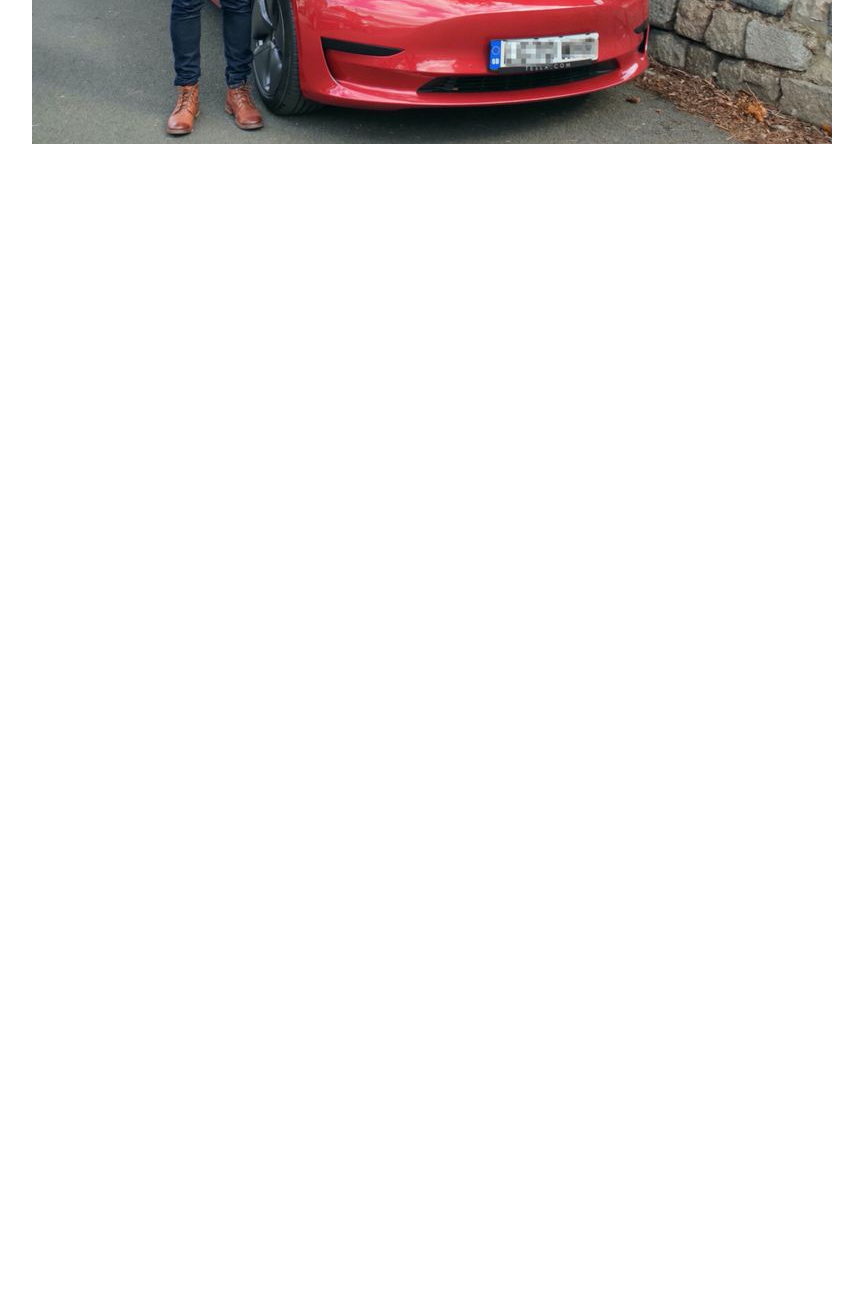
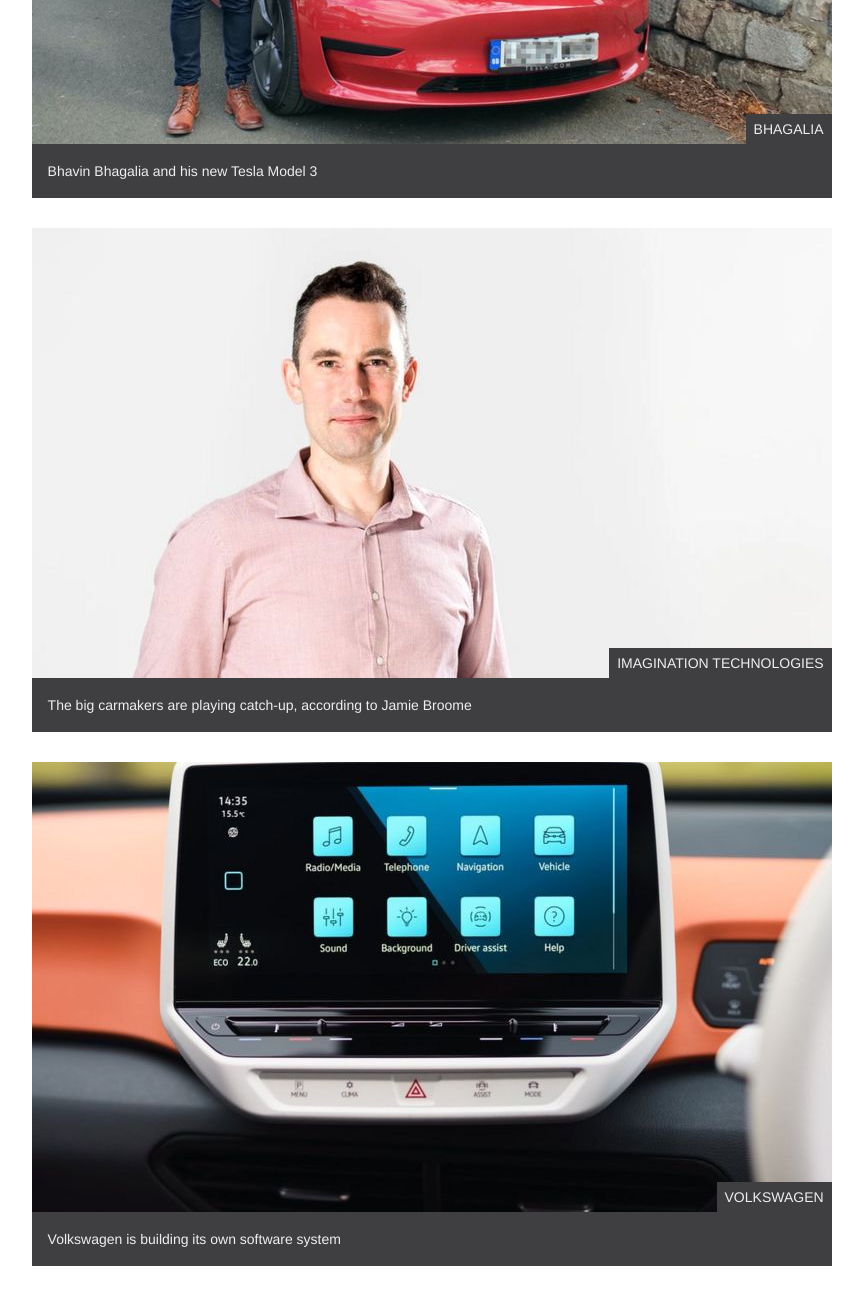
Before and after one commit to mpuccinelli/radiumrocketw2_mp, a plain HTML site: page index.html in a window 1280 px wide. Shown: the part 548-1838 px from the top of the page, without its empty margins (104-967 px from the left). Before the commit the page ends 800 px from the top, so only its background shows below. Drawn offline with Linux system fonts and the light colour scheme.

Commit message:
Added images and its' captions well located

```diff
--- a/css/style.css
+++ b/css/style.css
@@ -52,6 +52,28 @@
     height: 13px;
 }
 
+
 .article_image {
+    display: block;
     margin: 24px 0;
+    color: #EEEEEE;
+    font-size: 14px;
+    position: relative
 }
+
+.figcaption1 {
+    padding: 4px 8px;
+    text-transform: uppercase;
+    width: fit-content;
+    background: #3F3F42;
+    position: absolute;
+    right: 0px;
+    bottom: 60px;
+}
+
+.figcaption2 {
+    padding: 16px;
+    background: #3F3F42;
+    position: relative;
+    bottom: 6.1px;
+}
--- a/index.html
+++ b/index.html
@@ -30,6 +30,48 @@
         <article id="main_article">
             <figure class="article_image">
                 <img src="images/bhavin_bhagalia_new_tesla_model_3.png" alt="Bhavin Bhagalia and his new Tesla Model 3">
+                <div class="figcaption1">
+                    <figcaption>BHAGALIA</figcaption>
+                </div>
+                <div class="figcaption2">
+                    <figcaption>Bhavin Bhagalia and his new Tesla Model 3</figcaption>
+                </div>
+            </figure>
+            <figure class="article_image">
+                <img src="images/jamie_broom.jpg" alt="The big carmakers are playing catch-up, according to Jamie Broome">
+                <div class="figcaption1">
+                    <figcaption>IMAGINATION TECHNOLOGIES</figcaption>
+                </div>
+                <div class="figcaption2">
+                    <figcaption>The big carmakers are playing catch-up, according to Jamie Broome</figcaption>
+                </div>
+            </figure>
+            <figure class="article_image">
+                <img src="images/volkswagen_software_system.jpg" alt="Volkswagen is building its own software system">
+                <div class="figcaption1">
+                    <figcaption>VOLKSWAGEN</figcaption>
+                </div>
+                <div class="figcaption2">
+                    <figcaption>Volkswagen is building its own software system</figcaption>
+                </div>
+            </figure>
+            <figure class="article_image">
+                <img src="images/android_auto_system.png" alt="Some carmakers have teamed up with Google to use its Android Auto system">
+                <div class="figcaption1">
+                    <figcaption>GOOGLE</figcaption>
+                </div>
+                <div class="figcaption2">
+                    <figcaption>Some carmakers have teamed up with Google to use its Android Auto system</figcaption>
+                </div>
+            </figure>
+            <figure class="article_image">
+                <img src="images/volkswagen_software_on_wheels.jpg" alt="Cars are increasingly becoming software on wheels">
+                <div class="figcaption1">
+                    <figcaption>VOLKSWAGEN</figcaption>
+                </div>
+                <div class="figcaption2">
+                    <figcaption>Cars are increasingly becoming software on wheels</figcaption>
+                </div>
             </figure>
         </article>
     </div>
```
